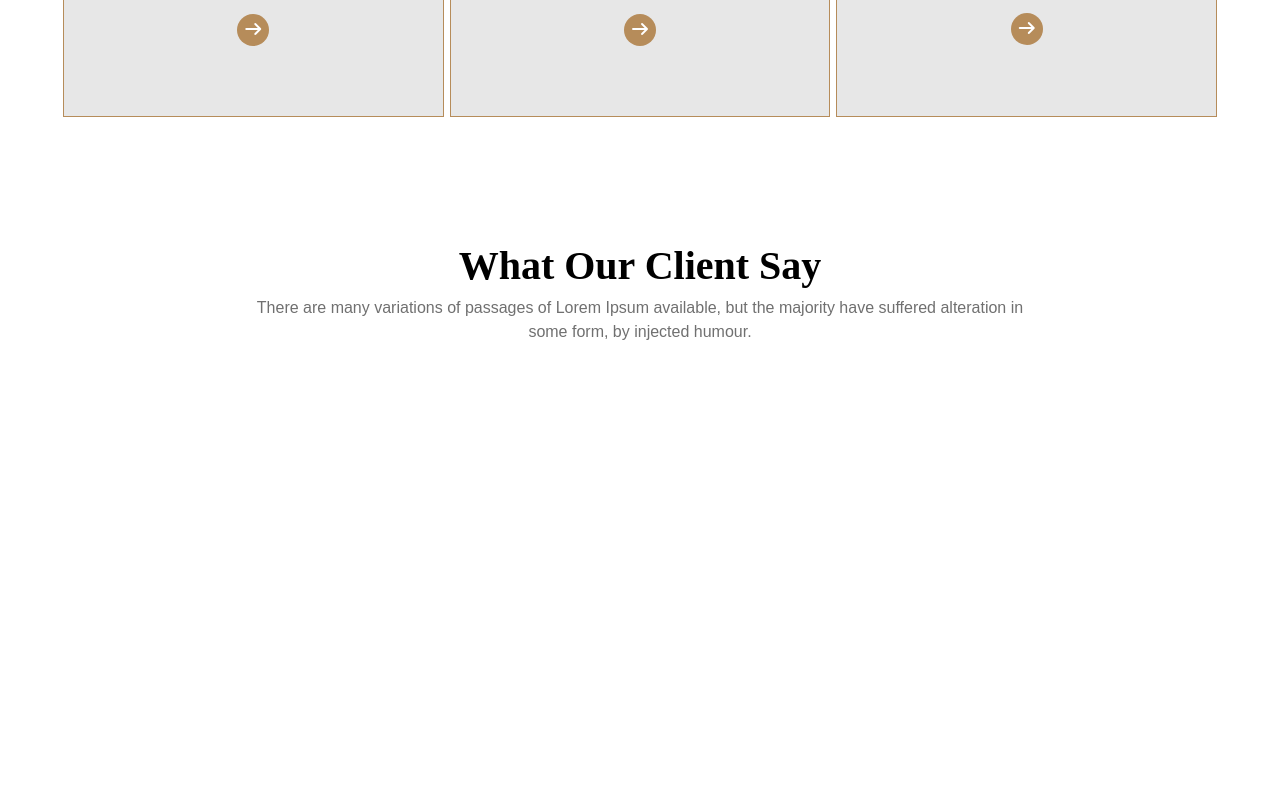
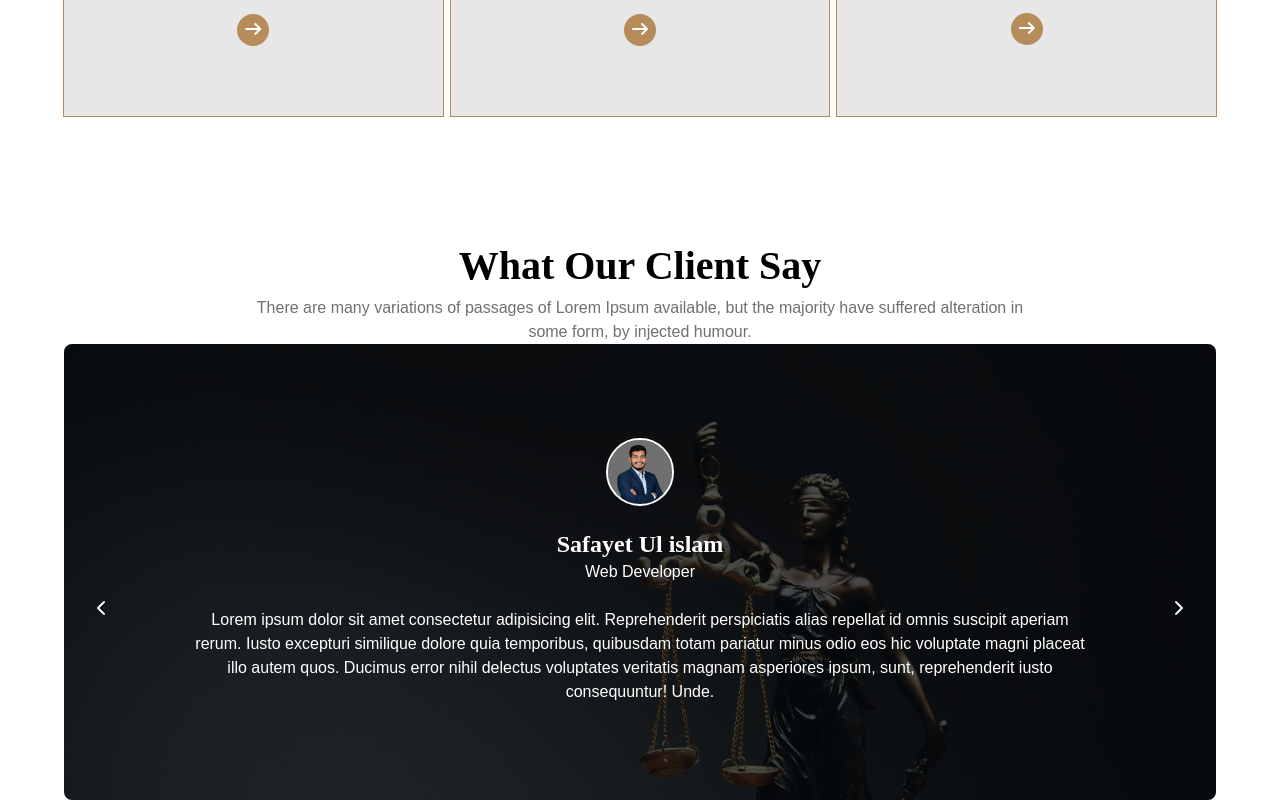
Before and after one commit to Safa-yet/Legal-Solution-Law-Practice, a website: page index.html in a window 1280 px wide. Shown: the part 1794-2594 px from the top of the page. Before the commit the page ends 2138 px from the top, so only its background shows below. Drawn offline with Linux system fonts and the light colour scheme.

Commit message:
added Slider section

```diff
--- a/index.html
+++ b/index.html
@@ -95,6 +95,22 @@
         <p class="text-sec">There are many variations of passages of Lorem Ipsum available, but the majority have suffered alteration in some form, by injected humour.</p>
       </div>
 
+      <div class="relative text-center py-24 bg-[url('./images/slider-2.jpg')] bg-cover bg-blend-color bg-black/70 text-white bg-no-repeat rounded-lg">
+        <div class="max-w-4xl mx-auto flex flex-col items-center gap-6">
+          <div class="w-16 h-16 overflow-hidden bg-sec rounded-full outline-2 outline-white"><img src="./images/Gemini_Generated_2-removebg-preview.png" alt="" ></div>
+          <div><h3 class="font-EB text-2xl font-extrabold">Safayet Ul islam</h3>
+          <p>Web Developer</p></div>
+          <p class="">Lorem ipsum dolor sit amet consectetur adipisicing elit. Reprehenderit perspiciatis alias repellat id omnis suscipit aperiam rerum. Iusto excepturi similique dolore quia temporibus, quibusdam totam pariatur minus odio eos hic voluptate magni placeat illo autem quos. Ducimus error nihil delectus voluptates veritatis magnam asperiores ipsum, sunt, reprehenderit iusto consequuntur! Unde.</p>
+
+
+        </div>
+        <div
+        class="absolute flex justify-between w-full p-7 top-[50%]">
+        <i class="fa-solid fa-chevron-left"></i>
+        <i class="fa-solid fa-chevron-right"></i></div>
+
+      </div>
+
     </section>
   </main>
 
```
Also changed, not shown: images/Gemini_Generated_2-removebg-preview.png (added), output.css.
